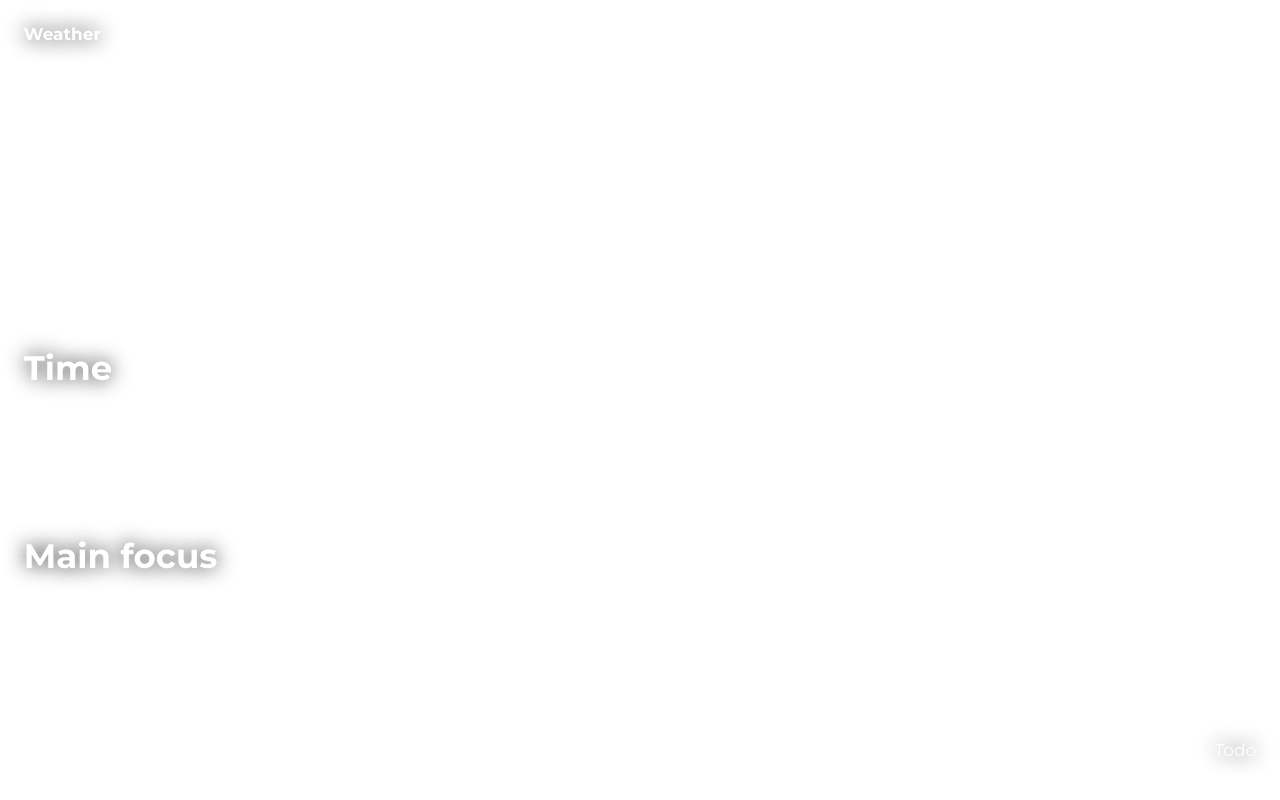
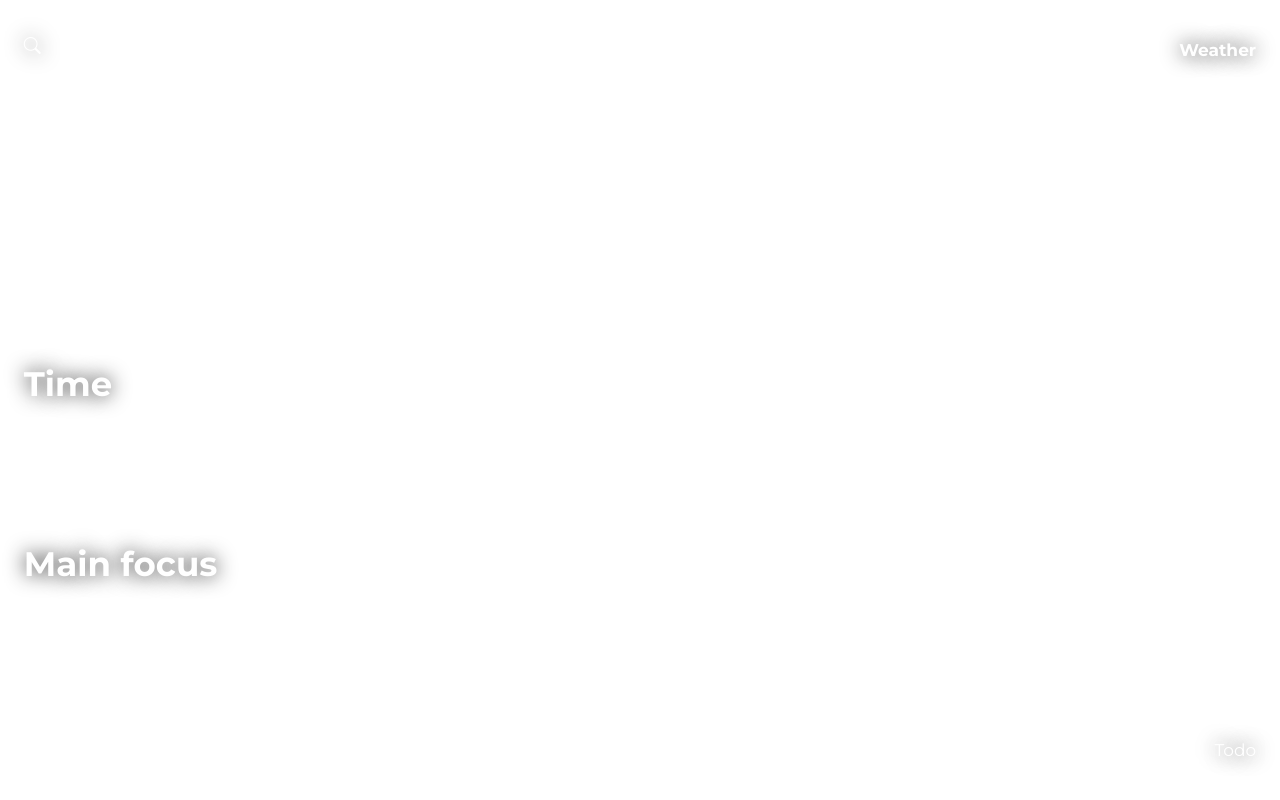
Before and after one commit to thucnhu/personal-dashboard-chrome-extension, a React (Create React App) app: page / in a window 1280 px wide. Built offline with nearby package versions, Linux system fonts and the light colour scheme; no server answers.

Commit message:
partly done with search

```diff
--- a/public/styles.css
+++ b/public/styles.css
@@ -19,7 +19,7 @@ body {
    text-shadow: var(--text-shadow);
 }
 
-.black-text {
+.black-txt {
    color: black;
 }
 
@@ -36,20 +36,25 @@ body {
    font-size: 0.8rem;
 }
 
-.pop-up {
-   position: fixed;
-   width: 100%;
-   height: 100%;
+br {
+   line-height: 0.6rem;
 }
 
-.transition {
-   transition: var(--smooth);
-}
-
-br {
-   line-height: 0.6rem;
+hr {
+   background-color: white;
+   border: 0.5px solid white;
 }
 
 a {
    color: white;
 }
+
+input {
+   background: transparent;
+   border: none;
+   caret-color: white;
+}
+
+input:focus {
+   outline: none;
+}
--- a/src/App.css
+++ b/src/App.css
@@ -8,6 +8,14 @@
    flex-direction: column;
    justify-content: space-between;
    padding: 1.4rem;
+}
+
+.top-app {
+   display: flex;
+   flex-direction: row;
+   justify-content: space-between;
+   align-items: center;
+   height: 7%;
 }
 
 .bottom-app {
--- a/src/App.js
+++ b/src/App.js
@@ -1,6 +1,6 @@
 import React, { useState, useEffect } from 'react'
 
-import {Todo, Quote} from "./components"
+import {Todo, Quote, Search} from "./components"
 import "./App.css"
 
 export default function App() {
@@ -19,7 +19,10 @@ export default function App() {
 
    return (
       <div className="app" style={{backgroundImage: `url(${img})`}}>
-         <h4>Weather</h4>
+         <div className="top-app">
+            <Search />
+            <h4>Weather</h4>
+         </div>
          <br />
          <h1>Time</h1>
          <h1>Main focus</h1>
--- a/src/components/Quote.js
+++ b/src/components/Quote.js
@@ -1,5 +1,5 @@
 import React, { useState, useEffect } from 'react'
-import "./Quote.css"
+import "./styling/Quote.css"
 import useHover from "../hooks/useHover"
 
 export default function Quote() {
--- /dev/null
+++ b/src/components/Search.js
@@ -0,0 +1,21 @@
+import React, { useState } from 'react'
+import "./styling/Search.css"
+import useHover from "../hooks/useHover"
+
+export default function Search() {
+   const [hovered, hoverRef] = useHover()
+
+   return (
+      <div className="search-area" ref={hoverRef}>
+         <div className="search-bar">
+            <i class="bi bi-search"></i>
+            <form action="https://google.com/search" method="GET">
+               <input type="text" name="q" />
+            </form>
+            {hovered && <i class="light bi bi-google"></i>}
+         </div>
+         <br />
+         {hovered && <hr className="hr-light" />}
+      </div>
+   )
+}
--- a/src/components/Todo.js
+++ b/src/components/Todo.js
@@ -1,5 +1,5 @@
 import React, { useState, useEffect } from 'react'
-import "./Todo.css"
+import "./styling/Todo.css"
 
 export default function Todo() {
    return (
--- a/src/components/index.js
+++ b/src/components/index.js
@@ -1,2 +1,3 @@
 export {default as Todo} from "./Todo"
 export {default as Quote} from "./Quote"
+export {default as Search} from "./Search"
--- a/src/components/Quote.css
+++ b/src/components/styling/Quote.css
@@ -7,7 +7,7 @@
 }
 
 .quote-area:hover {
-   top: -8px;
+   top: -6px;
    transition: all ease 500ms;
 }
 
--- /dev/null
+++ b/src/components/styling/Search.css
@@ -0,0 +1,29 @@
+/* .search-area {
+   position: relative;
+   height: fit-content;
+   top: 0;
+} */
+
+.search-bar {
+   display: flex;
+   flex-direction: row;
+   align-items: center;
+   cursor: pointer;
+   transition: var(--smooth);
+}
+
+.search-bar input {
+   margin: 0 1rem;
+   color: white;
+   text-shadow: var(--text-shadow);
+}
+
+.light {
+   color: rgb(256, 256, 256, 0.7);
+
+}
+
+.hr-light {
+   background-color: rgb(256, 256, 256, 0.7);
+   border: 1px solid rgb(256, 256, 256, 0.7);
+}
```
Also changed, not shown: src/components/styling/Todo.css (renamed from src/components/Todo.css).
